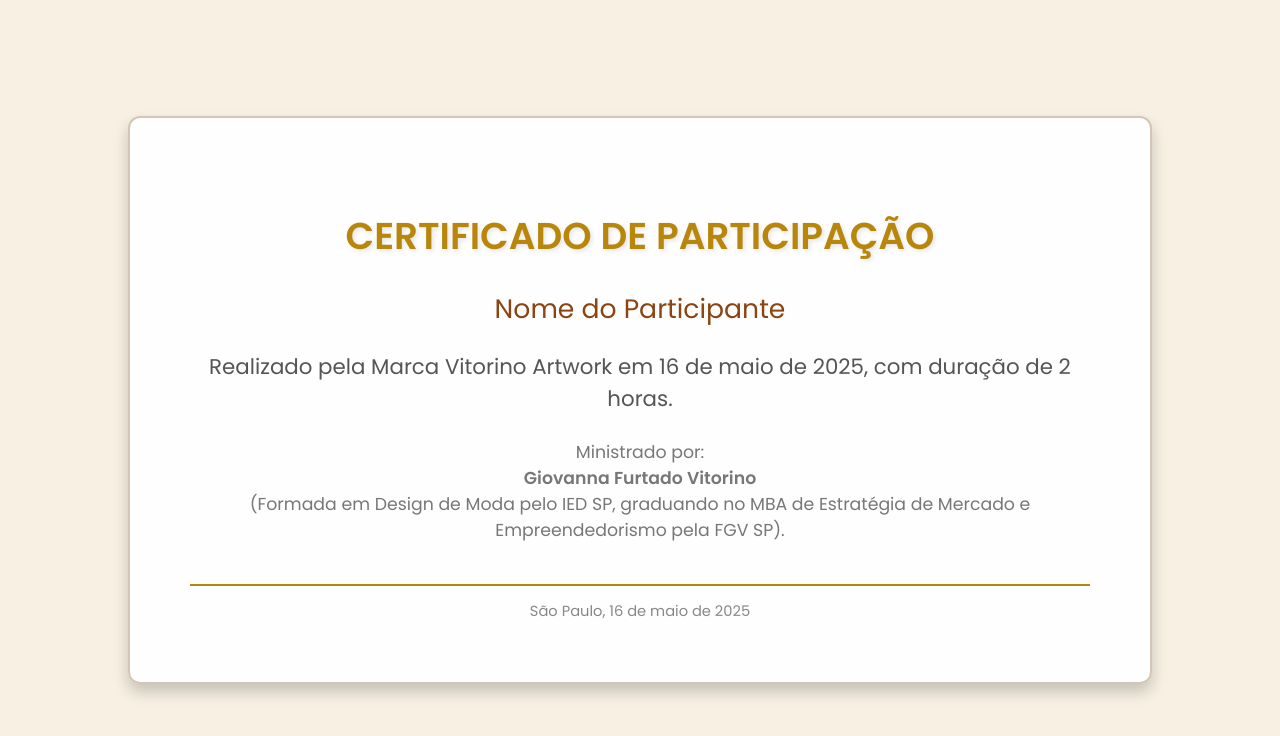
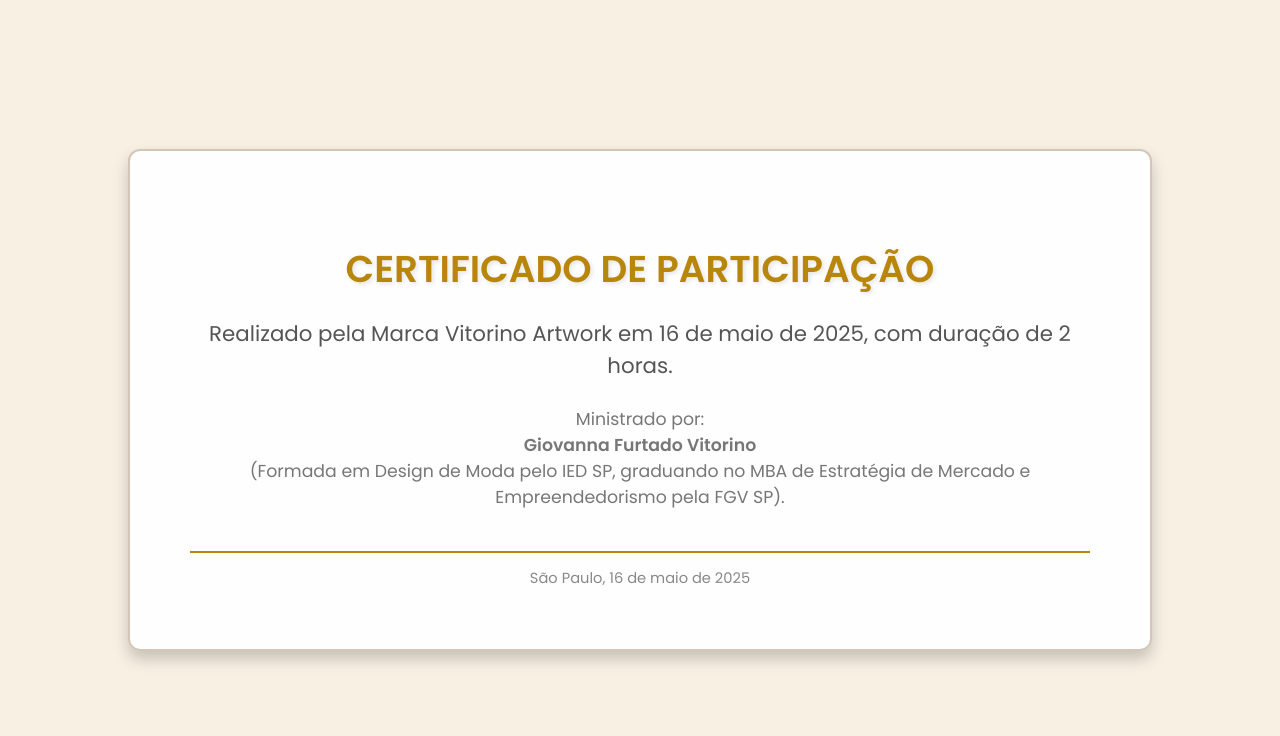
Before and after one commit to LVieira815/Certificado-de-Participa-o, a plain HTML site: page index.html in a window 1280 px wide. Drawn offline with Linux system fonts and the light colour scheme.

Commit message:
Update index.html

```diff
--- a/index.html
+++ b/index.html
@@ -101,7 +101,7 @@
 <body>
     <div class="certificate-container">
          <h2 class="certificate-title">CERTIFICADO DE PARTICIPAÇÃO</h2>
-        <p class="participant-name">Nome do Participante</p>
+
         <p class="event-details">Realizado pela Marca Vitorino Artwork em 16 de maio de 2025, com duração de 2 horas.</p>
         <p class="presenter-info">Ministrado por: <br><strong>Giovanna Furtado Vitorino</strong><br>(Formada em Design de Moda pelo IED SP, graduando no MBA de Estratégia de Mercado e Empreendedorismo pela FGV SP).</p>
         <div class="signature">São Paulo, 16 de maio de 2025</div>
```
